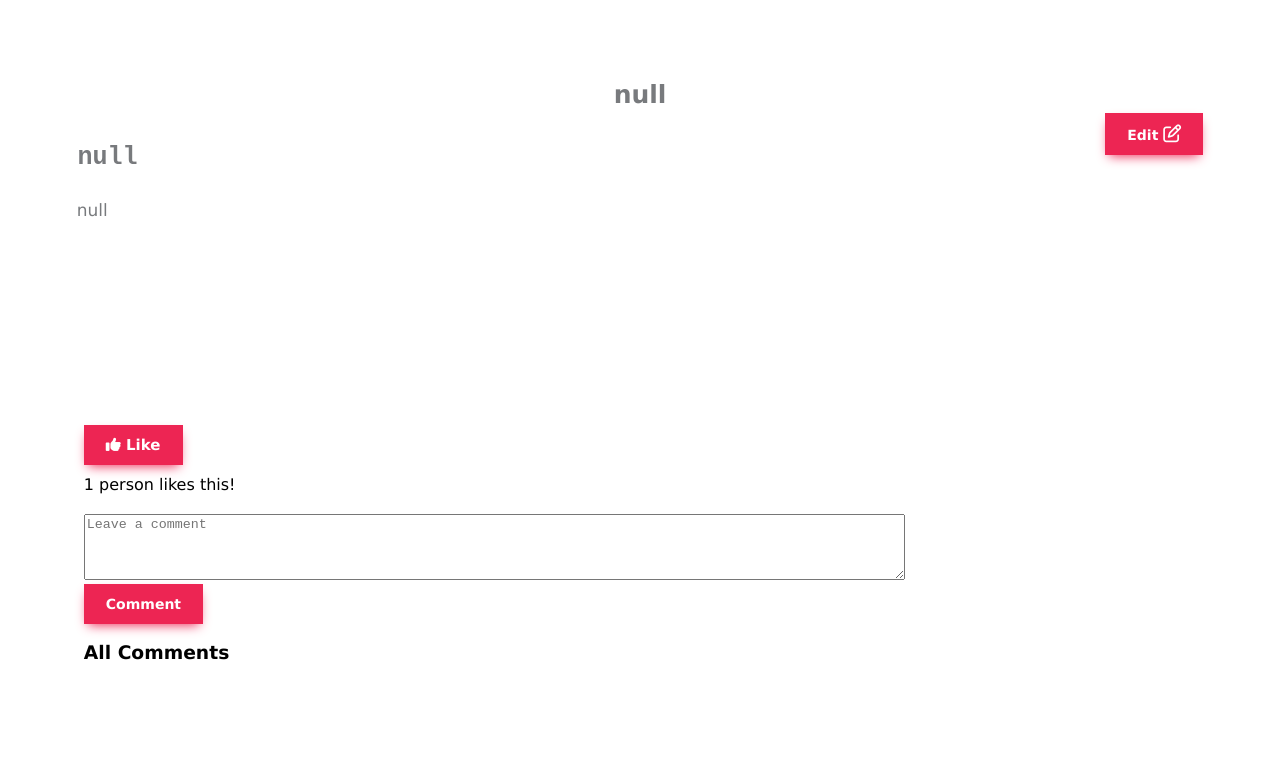
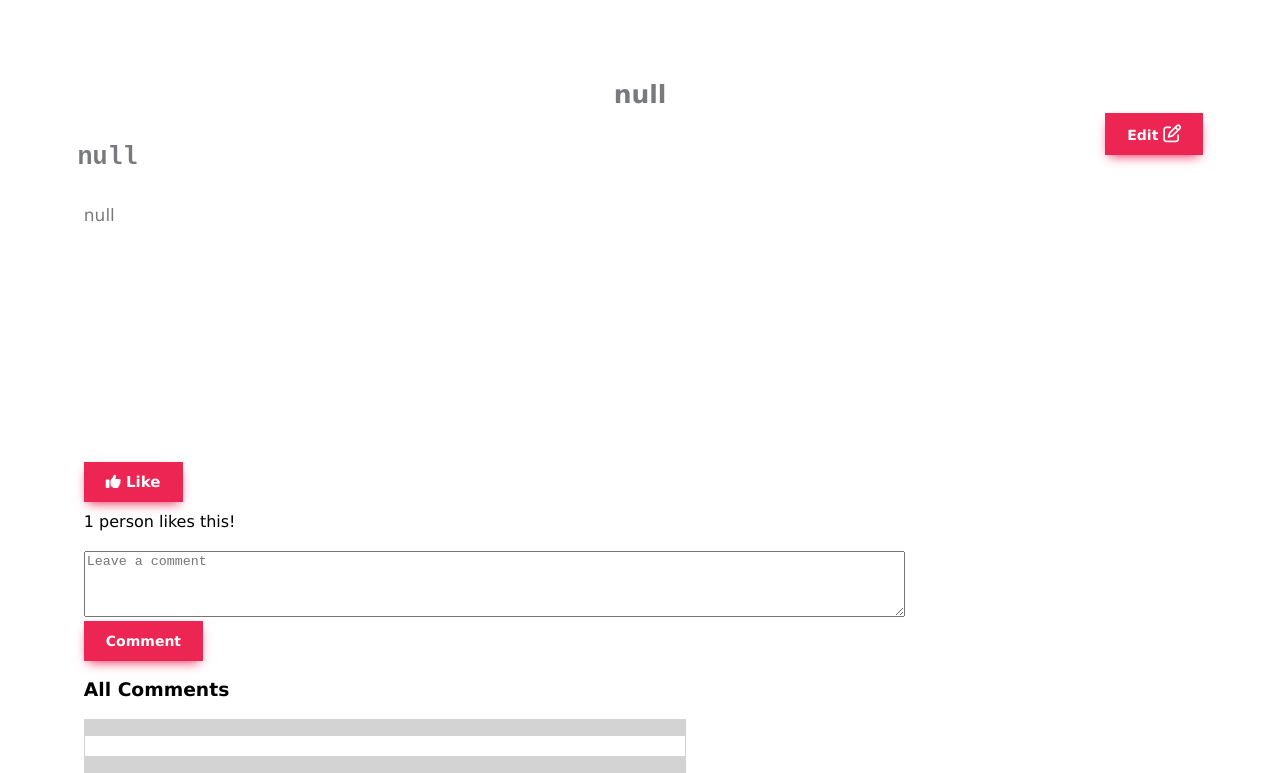
Before and after one commit to Chirag-debug/Scribbler, a plain HTML site: page html/post.html in a window 1280 px wide. Both pictures are taken after a click on the button "Comment". Shown: the part 87-860 px from the top of the page. Before the commit the page ends 800 px from the top, so only its background shows below. Drawn offline with Linux system fonts and the light colour scheme; a web font is replaced by a local one.

Commit message:
styling for comments

```diff
--- a/scripts/post.js
+++ b/scripts/post.js
@@ -32,7 +32,7 @@ function addComment(){
 
     var txt = document.getElementById("commentText").value;
 
-    var element = '<p >'+ txt + '</p>';
+    var element = '<p id="commentBody">'+ txt + '</p>';
     var div = document.getElementById('listAllComments');
     div.innerHTML = element + div.innerHTML;
   }
--- a/styles/post.css
+++ b/styles/post.css
@@ -32,8 +32,8 @@
 
 }
 .body-container {
-    position: fixed;
-    top: 270px;
+    position: relative;
+
     color:#787a7d;
     left: 6%;
     right: 6%;
@@ -125,3 +125,17 @@
     width: 500px;
     left: 6%;
 }
+
+#listAllComments {
+    padding: 1px;
+    background-color: lightgrey;
+    width: 600px;
+    align-items: center;
+}
+
+#commentBody {
+    width: 600px;
+    background-color: white;
+    padding-top: 10px;
+    padding-bottom: 10px;
+}
```
